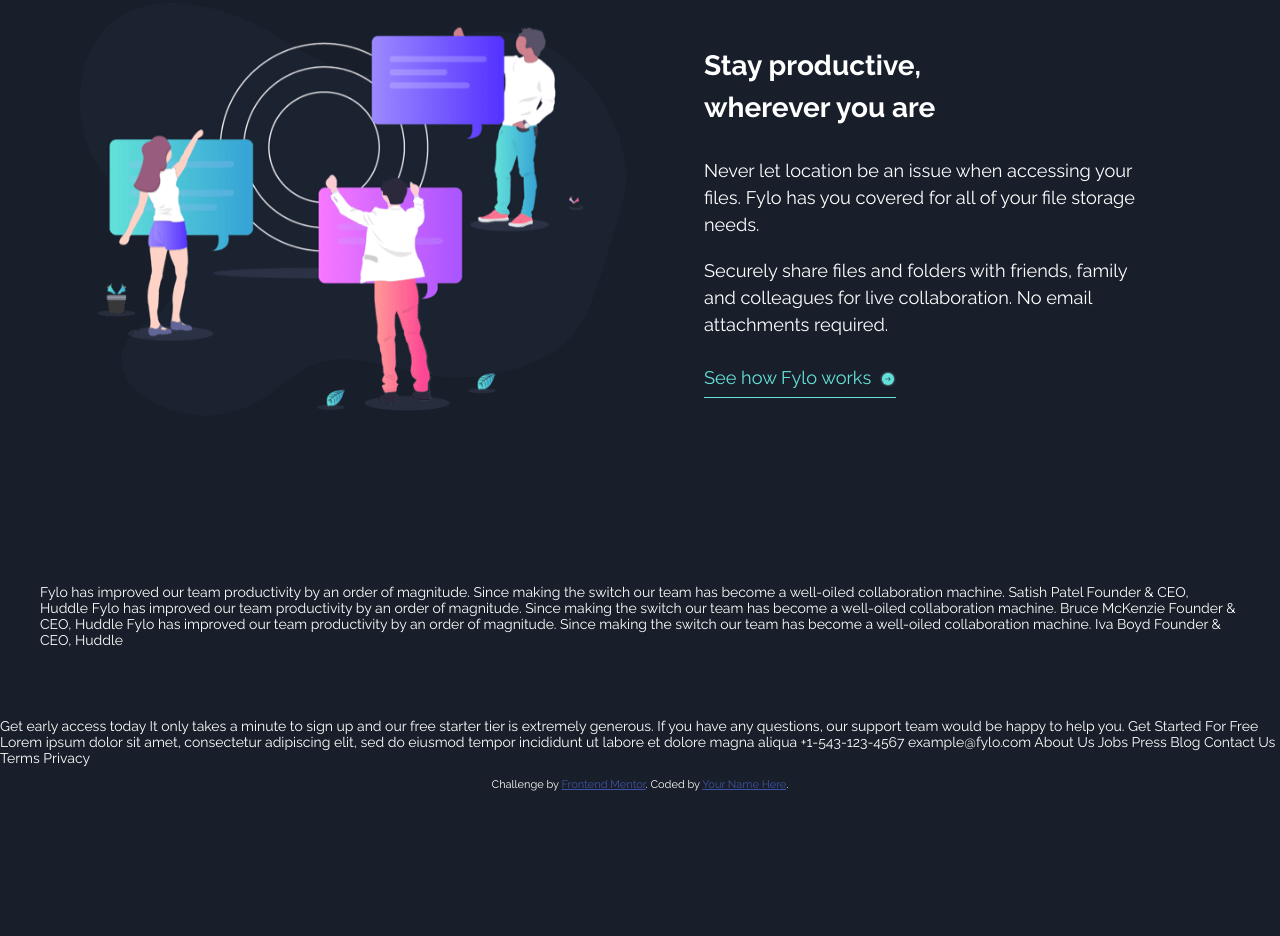
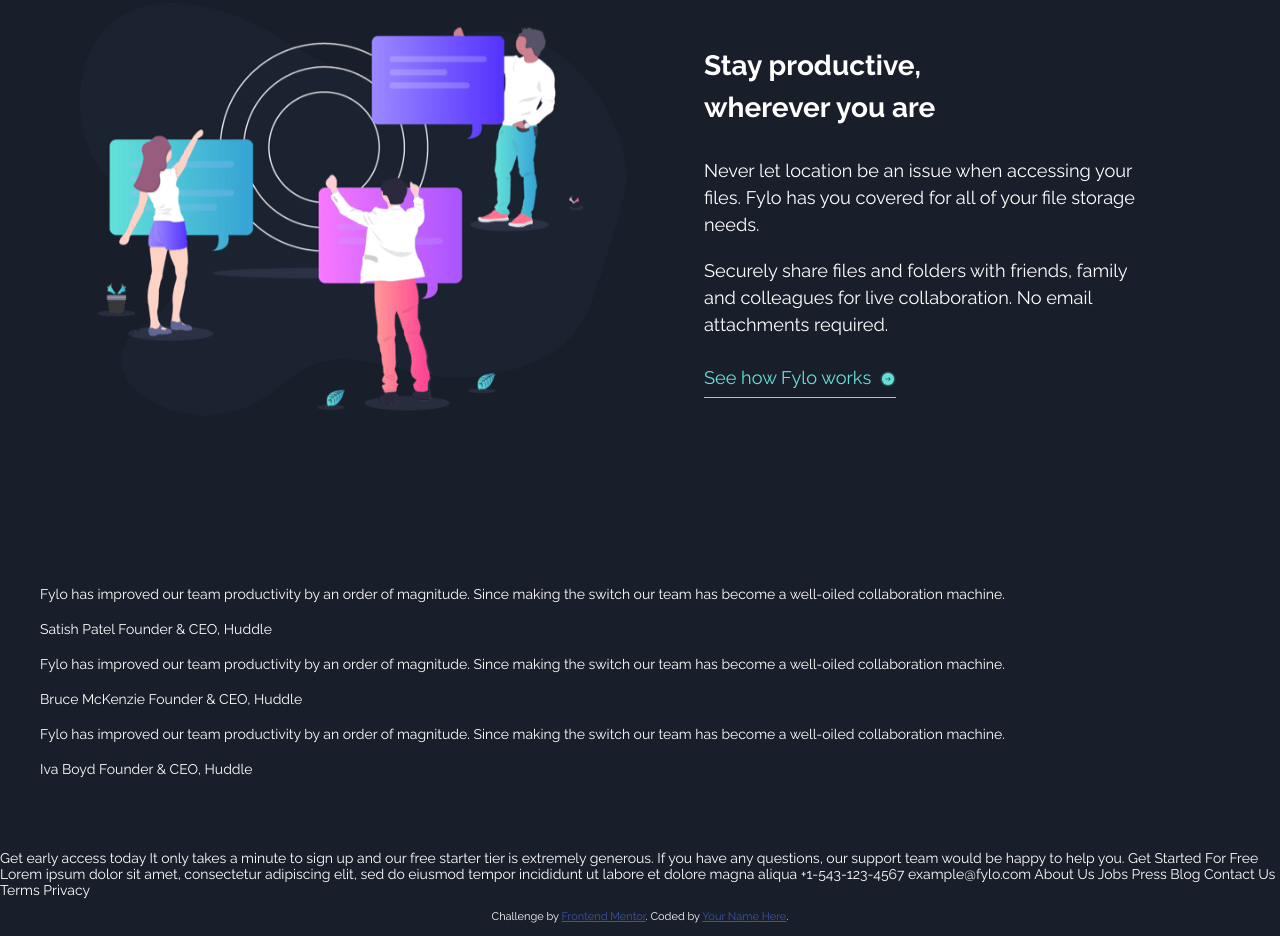
Before and after one commit to CitlalliDMG/fylo_landign_challenge, a plain HTML site: page index.html in a window 1280 px wide. Shown: the part 1560-2496 px from the top of the page. Before the commit the page ends 2364 px from the top, so only its background shows below. Drawn offline with Linux system fonts and the light colour scheme.

Commit message:
[add] assigns tags to testimonials section

```diff
--- a/index.html
+++ b/index.html
@@ -111,14 +111,36 @@
       </div>
     </section>
     <section class="testimonials">
-      Fylo has improved our team productivity by an order of magnitude. Since
-      making the switch our team has become a well-oiled collaboration machine.
-      Satish Patel Founder & CEO, Huddle Fylo has improved our team productivity
-      by an order of magnitude. Since making the switch our team has become a
-      well-oiled collaboration machine. Bruce McKenzie Founder & CEO, Huddle
-      Fylo has improved our team productivity by an order of magnitude. Since
-      making the switch our team has become a well-oiled collaboration machine.
-      Iva Boyd Founder & CEO, Huddle
+      <div class="card">
+        <p class="testimony">
+          Fylo has improved our team productivity by an order of magnitude.
+          Since making the switch our team has become a well-oiled collaboration
+          machine.
+        </p>
+        <p class="autor">
+          Satish Patel Founder & CEO, Huddle
+        </p>
+      </div>
+      <div class="card">
+        <p class="testimony">
+          Fylo has improved our team productivity by an order of magnitude.
+          Since making the switch our team has become a well-oiled collaboration
+          machine.
+        </p>
+        <p class="autor">
+          Bruce McKenzie Founder & CEO, Huddle
+        </p>
+      </div>
+      <div class="card">
+        <p class="testimony">
+          Fylo has improved our team productivity by an order of magnitude.
+          Since making the switch our team has become a well-oiled collaboration
+          machine.
+        </p>
+        <p class="autor">
+          Iva Boyd Founder & CEO, Huddle
+        </p>
+      </div>
     </section>
     <section>
       Get early access today It only takes a minute to sign up and our free
```
